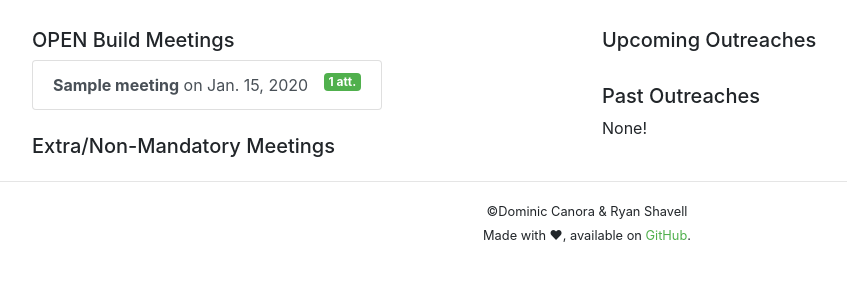
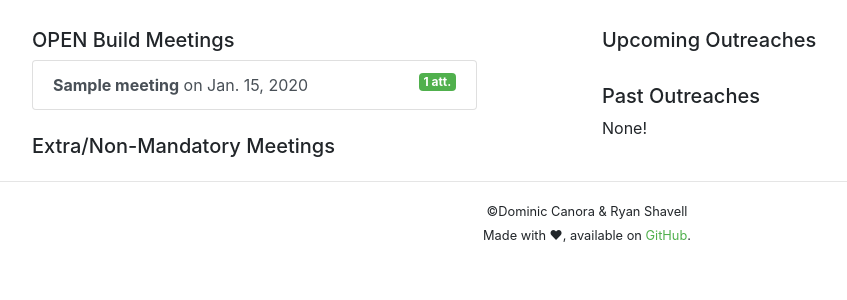
Before and after one commit to FRC-1902/pigpen, a Django app: page /meetings/ in a window 1280 px wide. Shown: the part 66-366 px from the top of the page, without its empty margins (53-900 px from the left). Run offline with Django 3.2, Linux system fonts and the light colour scheme; a user stored in the database is signed in; tables that the repository leaves empty hold one stand-in row (values such as "Sample post"); some libraries are stand-ins or nearby versions.

Commit message:
better meetings page formatting

```diff
--- a/teammanager/templates/teammanager/meetings.html
+++ b/teammanager/templates/teammanager/meetings.html
@@ -6,7 +6,7 @@
   <br>
   <div class="container">
     <div class="row">
-      <div class="col-12 col-md-12 col-lg-4">
+      <div class="col-12 col-md-12 col-lg-5">
         <h5>OPEN Build Meetings</h5>
         <div class="list-group">
           {% for meeting in meetings %}
@@ -34,7 +34,7 @@
         </div>
       </div>
 
-      <div class="col-12 col-md-12 col-lg-6 offset-md-0 offset-lg-2">
+      <div class="col-12 col-md-12 offset-md-0 col-lg-6 offset-lg-1">
         <h5>Upcoming Outreaches</h5>
 
         <div class="list-group">
```
